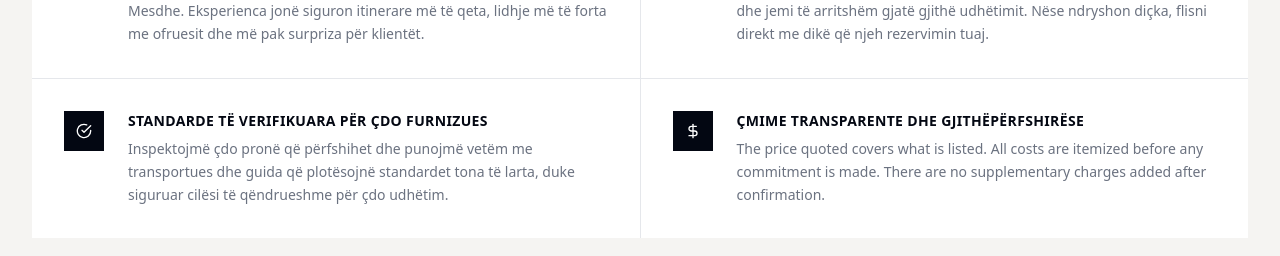
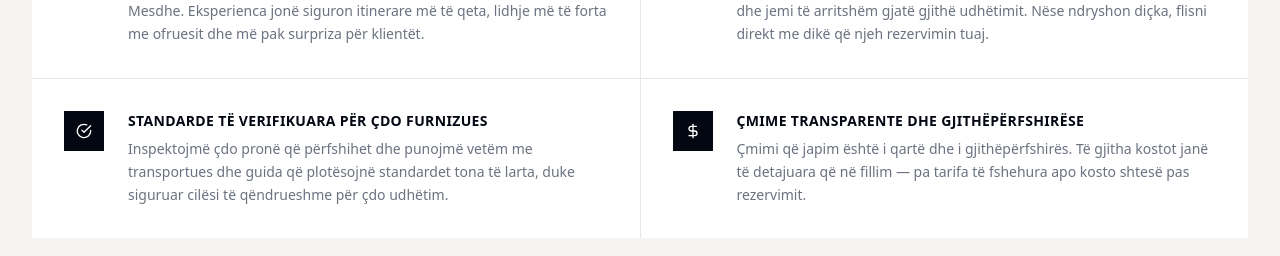
Before and after one commit to bla-mamba/univers-agency-finished, a React (Vite) app: page /about in a window 1280 px wide. Shown: the part 1660-1916 px from the top of the page. Built offline with nearby package versions, Linux system fonts and the light colour scheme; no server answers; the database is empty.

Commit message:
Updated AboutPage.tsx

```diff
--- a/src/pages/AboutPage.tsx
+++ b/src/pages/AboutPage.tsx
@@ -58,7 +58,7 @@ const whyChooseUs = [
  icon: DollarSign,
  title:'Çmime transparente dhe gjithëpërfshirëse',
  description:
-'The price quoted covers what is listed. All costs are itemized before any commitment is made. There are no supplementary charges added after confirmation.',
+'Çmimi që japim është i qartë dhe i gjithëpërfshirës. Të gjitha kostot janë të detajuara që në fillim — pa tarifa të fshehura apo kosto shtesë pas rezervimit.',
 },
 ];
 
```
